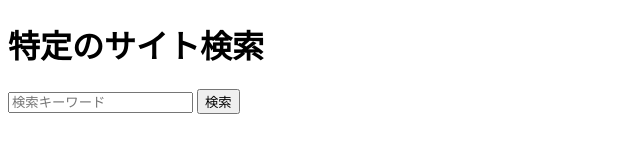
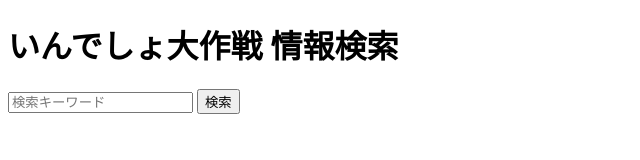
Before and after one commit to HayatoIchimonj/indesho, a plain HTML site: page index.html in a window 1280 px wide. Shown: the whole page, without its empty margins (0-640 px from the left). Drawn offline with Linux system fonts and the light colour scheme.

Commit message:
Update index.html

```diff
--- a/index.html
+++ b/index.html
@@ -1,7 +1,7 @@
 <!DOCTYPE html>
 <html>
 <head>
-    <title>特定のサイト検索</title>
+    <title>いんでしょ大作戦 情報検索</title>
     <script>
         function searchSite() {
             var query = document.getElementById('searchQuery').value;
@@ -15,7 +15,7 @@
     </script>
 </head>
 <body>
-    <h1>特定のサイト検索</h1>
+    <h1>いんでしょ大作戦 情報検索</h1>
     <input type="text" id="searchQuery" placeholder="検索キーワード">
     <button onclick="searchSite()">検索</button>
 </body>
```
